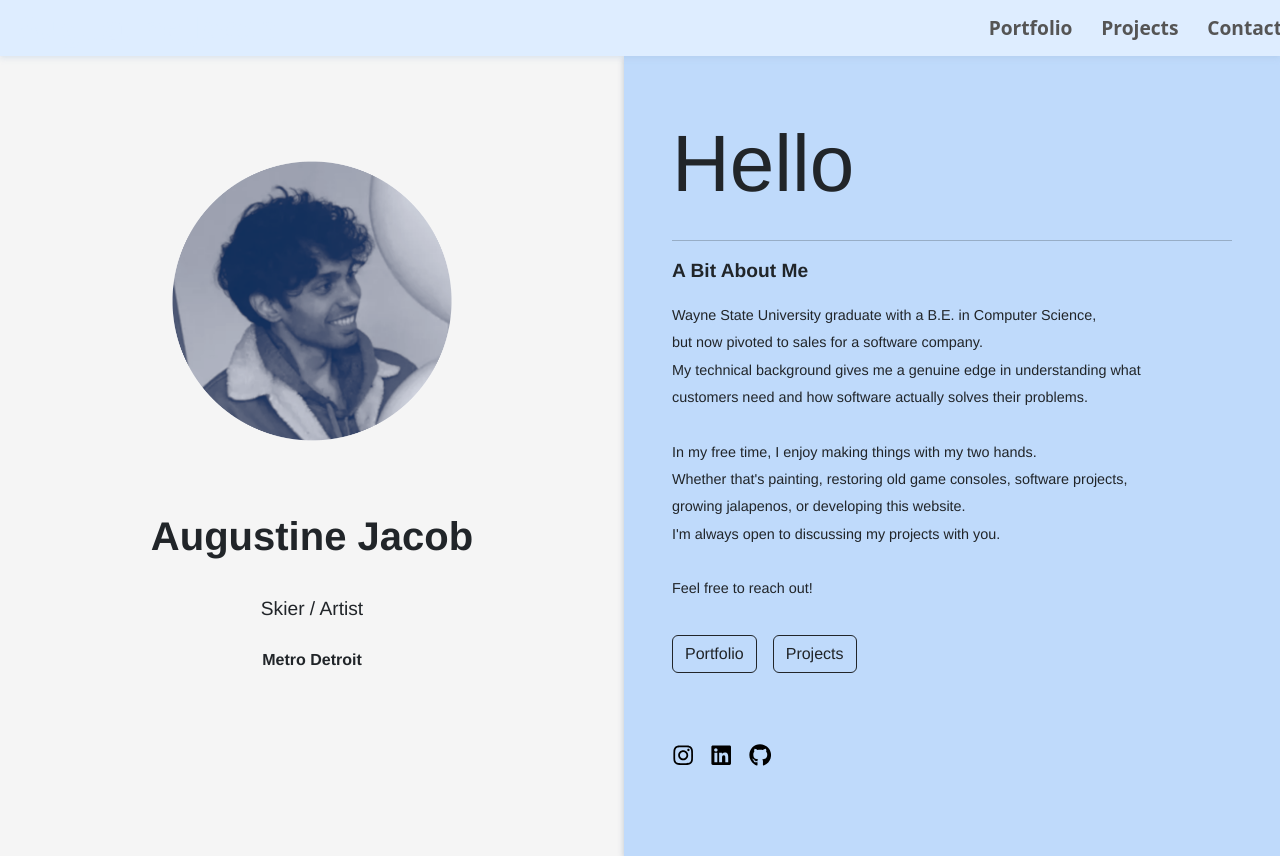
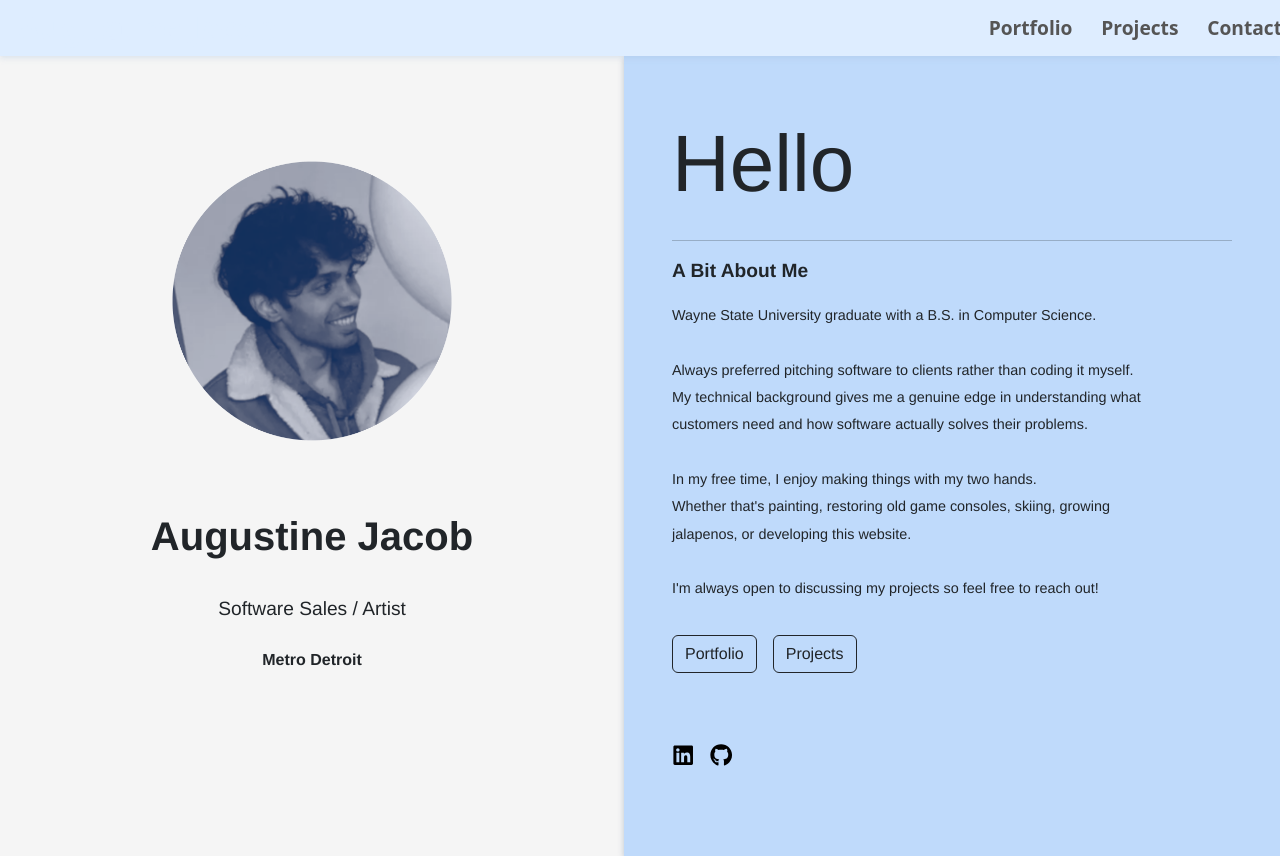
Before and after one commit to Aujacob/MyWebsite_Cleaned, a React (Vite) app: page / in a window 1280 px wide. Shown: the top 856 px of the page. Built offline with nearby package versions, Linux system fonts and the light colour scheme.

Commit message:
Cleanup dead links/ Fix Bio
Removed dead Instagram link
Fixed grammar issues
reworded bio again

```diff
--- a/src/components/Contact.jsx
+++ b/src/components/Contact.jsx
@@ -37,7 +37,7 @@ const Contact = () => {
           />
           <div className="name">Augustine Jacob</div>
 
-          <div className="role"> <br/>Software Engineer / Artist</div>
+          <div className="role"> <br/>Software Sales / Artist</div>
 
           <div className="location"> Metro Detroit</div>
 
@@ -52,8 +52,8 @@ const Contact = () => {
           <div className="about-title">Contact Me</div>
           <div className="about-desc">
               Hello! I see you've taken an interest in reaching out to me. <br /> <br />
-              I am most available to respond via my email at <b>AugustineJacobCareer@protonmail.com </b><br /><br />
-              Otherwise, shoot me a message on LinkedIn,<br /> I would love to chat with you and connect! <br />
+              I am most available to be reached via my email at <b>AugustineJacobCareer@protonmail.com </b><br /><br />
+              Otherwise, shoot me a message on LinkedIn,<br /> I would love to chat with you and connect <br />
 
 
 
@@ -79,9 +79,9 @@ const Contact = () => {
 
 
           <div className="social-icons">
-            <a href="https://www.instagram.com/kals_polaroids/" target="_blank" rel="noreferrer">
+           {/*  <a href="https://www.instagram.com/kals_polaroids/" target="_blank" rel="noreferrer">
               <FaInstagram />
-            </a>
+            </a> */}
             <a href="https://www.linkedin.com/in/augustinekaljacob/" target="_blank" rel="noreferrer">
               <FaLinkedin />
             </a>
--- a/src/components/HomePage.jsx
+++ b/src/components/HomePage.jsx
@@ -33,7 +33,7 @@ const HomePage = () => {
           />
           <div className="name">Augustine Jacob</div>
 
-          <div className="role"> <br/>Skier / Artist</div>
+          <div className="role"> <br/>Software Sales / Artist</div>
 
           <div className="location"> Metro Detroit</div>
 
@@ -48,13 +48,12 @@ const HomePage = () => {
           <div className="about-title">A Bit About Me</div>
           <div className="about-desc">
 
-            Wayne State University graduate with a B.E. in Computer Science, <br />
-            but now pivoted to sales for a software company.   <br />
+            Wayne State University graduate with a B.S. in Computer Science. <br /> <br />
+            Always preferred pitching software to clients rather than coding it myself.   <br />
             My technical background gives me a genuine edge in understanding what customers need and how software actually solves their problems. <br /><br />
             In my free time, I enjoy making things with my two hands. <br></br>
-            Whether that's painting, restoring old game consoles, software projects, growing jalapenos, or developing this website.<br />
-            I'm always open to discussing my projects with you.<br /><br />
-            Feel free to reach out!
+            Whether that's painting, restoring old game consoles, skiing, growing jalapenos, or developing this website.<br />
+            <br/>I'm always open to discussing my projects so feel free to reach out!
 
           </div>
           <div className="btn-group">
@@ -74,9 +73,9 @@ const HomePage = () => {
 
 
           <div className="social-icons">
-            <a href="https://www.instagram.com/kals_polaroids/" target="_blank" rel="noreferrer">
+            {/* <a href="https://www.instagram.com/kals_polaroids/" target="_blank" rel="noreferrer">
               <FaInstagram />
-            </a>
+            </a> */}
             <a href="https://www.linkedin.com/in/augustinekaljacob/" target="_blank" rel="noreferrer">
               <FaLinkedin />
             </a>
--- a/src/components/Portfolio.jsx
+++ b/src/components/Portfolio.jsx
@@ -79,7 +79,7 @@ const Portfolio = () => {
               <Card.Body>
                 <Card.Title></Card.Title>
                   <Card.Text> This piece started as a tutorial for my friends on how to draw a certain animated character,
-                    but soon I asked myself <br/><b>"what I turned it into pointallism?" </b><br/>
+                    but soon I asked myself <br/><b>"what if I turned it into pointillism?" </b><br/>
                     and then I spent the next few nights on this,<br/> meticulously making dots until it felt complete.
                   </Card.Text>
               </Card.Body>
```
